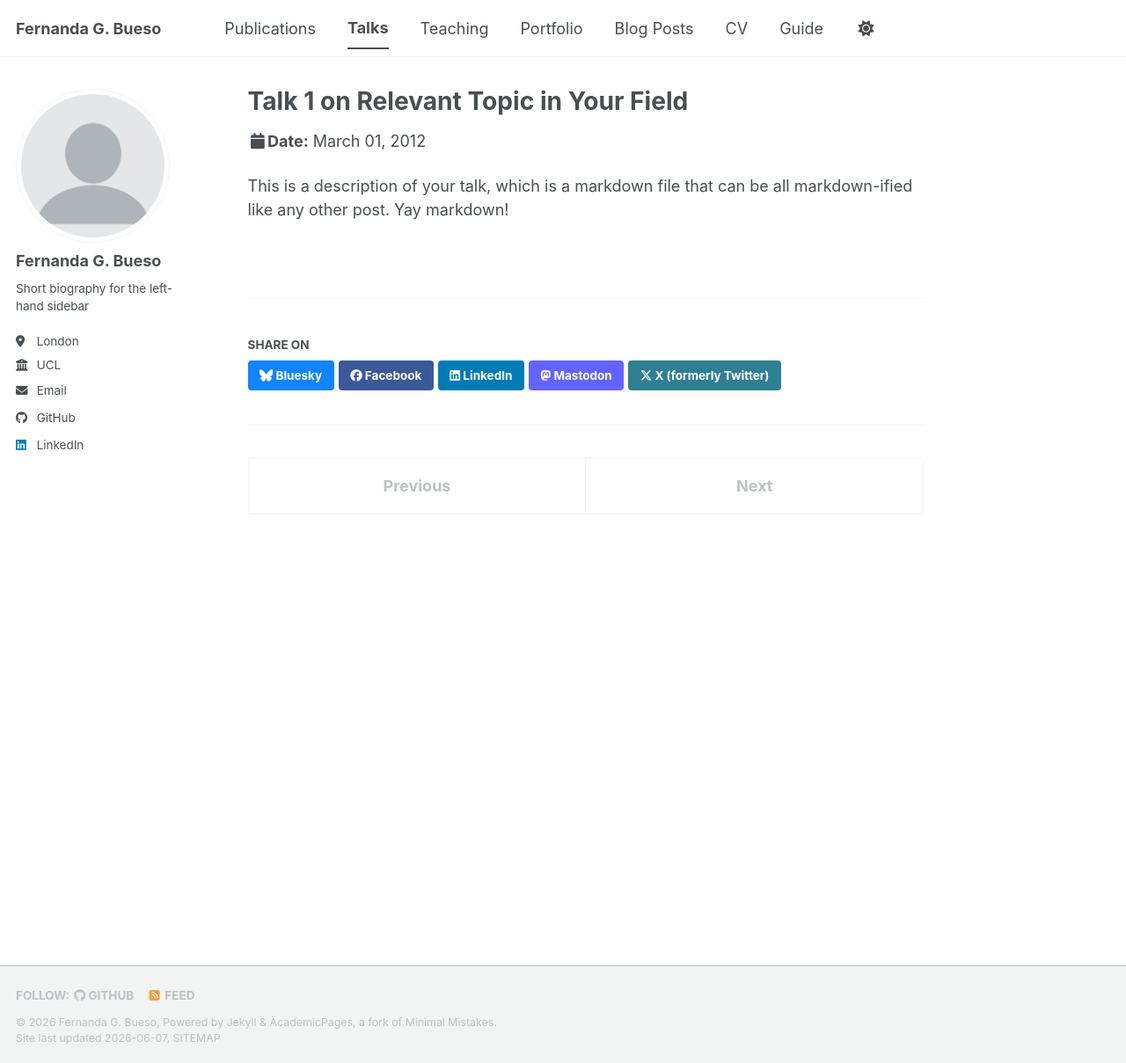
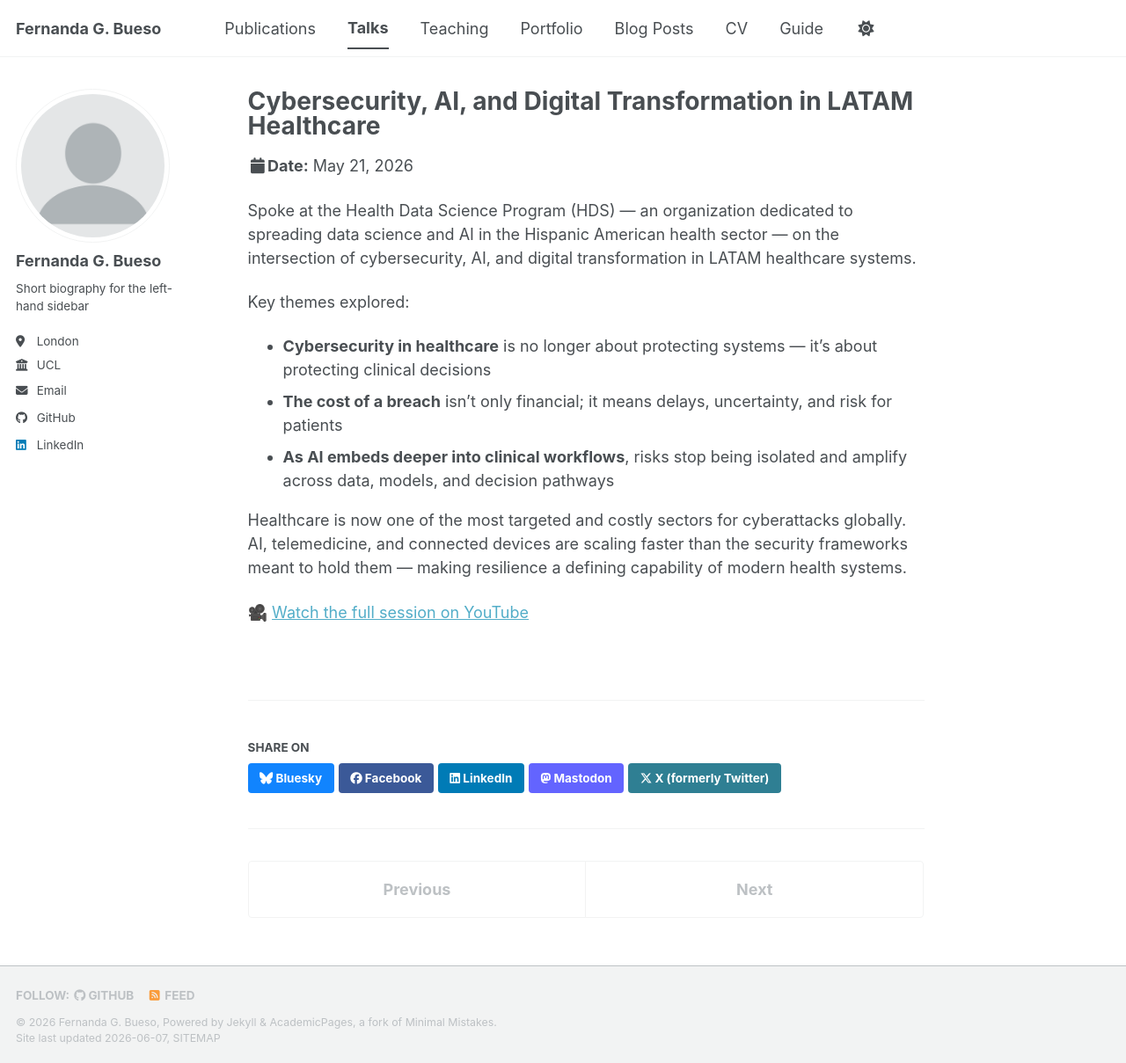
Before and after one commit to ferbueso/ferbueso.github.io, a Jekyll site: the page built from _talks/2012-03-01-talk-1.md, in a window 1280 px wide and 1209 px high. Shown: the whole window at 88% size. Built offline with Jekyll 4.4.1, drawn with Linux system fonts in a browser that asks for light colours; a script bundle is joined from its source files by our own code; library files that are not in the unit come from our copies.

Commit message:
Revise talk details for Health Data Science Program
Updated the talk details to reflect a new title, date, venue, and description focusing on cybersecurity and AI in healthcare.

```diff
--- a/_talks/2012-03-01-talk-1.md
+++ b/_talks/2012-03-01-talk-1.md
@@ -1,11 +1,21 @@
 ---
-title: "Talk 1 on Relevant Topic in Your Field"
+title: "Cybersecurity, AI, and Digital Transformation in LATAM Healthcare"
 collection: talks
 type: "Talk"
-permalink: /talks/2012-03-01-talk-1
-venue: "UC San Francisco, Department of Testing"
-date: 2012-03-01
-location: "San Francisco, CA, USA"
+permalink: /talks/2026-05-21-health-data-week
+venue: "Health Data Science Program (HDS)"
+date: 2026-05-21
+location: "Monterrey, NL, Mexico"
 ---
 
-This is a description of your talk, which is a markdown file that can be all markdown-ified like any other post. Yay markdown!
+Spoke at the Health Data Science Program (HDS) — an organization dedicated to spreading data science and AI in the Hispanic American health sector — on the intersection of cybersecurity, AI, and digital transformation in LATAM healthcare systems.
+
+Key themes explored:
+
+- **Cybersecurity in healthcare** is no longer about protecting systems — it's about protecting clinical decisions
+- **The cost of a breach** isn't only financial; it means delays, uncertainty, and risk for patients
+- **As AI embeds deeper into clinical workflows**, risks stop being isolated and amplify across data, models, and decision pathways
+
+Healthcare is now one of the most targeted and costly sectors for cyberattacks globally. AI, telemedicine, and connected devices are scaling faster than the security frameworks meant to hold them — making resilience a defining capability of modern health systems.
+
+🎥 [Watch the full session on YouTube](https://www.youtube.com/live/mVaVz9or19Q?si=uNeJwrm-uFAU6BRJ)
```
